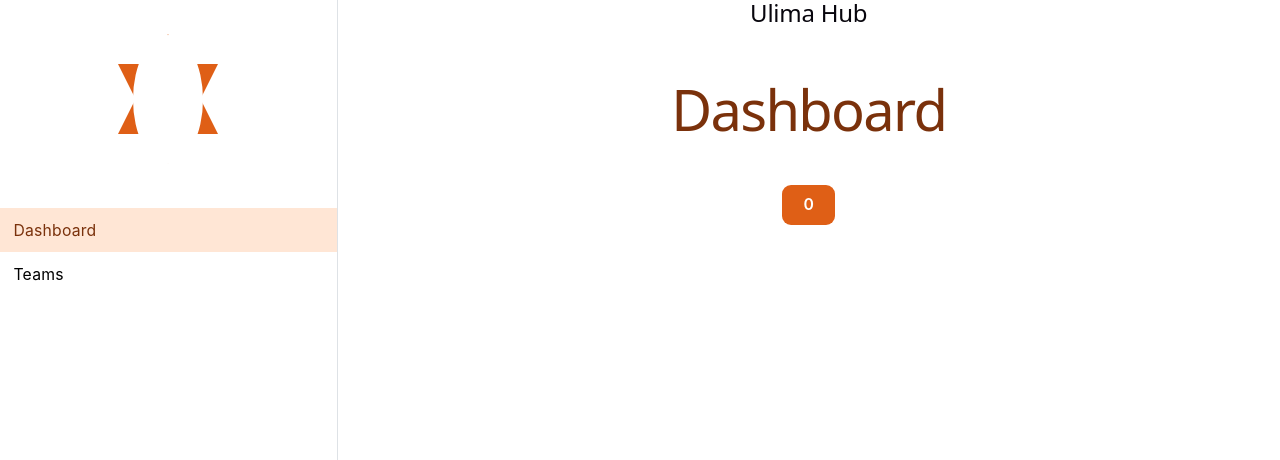
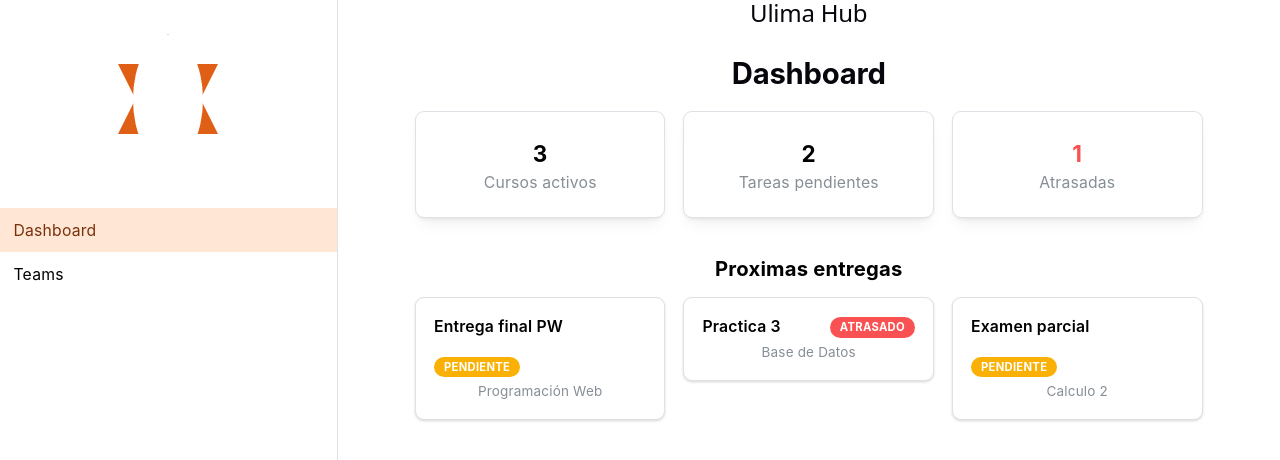
Before and after one commit to AngelZC790347/UlimaHub, a React (Vite) app: page / in a window 1280 px wide. Shown: the top 460 px of the page. Built offline with nearby package versions, Linux system fonts and the light colour scheme.

Commit message:
agregando paginas de tareas y cursos + mejora dashboard
Co-Authored-By: rasec100 <cesar@nunez.pe>

```diff
--- /dev/null
+++ b/src/pages/courses/index.tsx
@@ -0,0 +1,87 @@
+import { Badge, Card, Grid, Group, Stack, Text, Title } from '@mantine/core';
+
+// cursos de ejemplo, despues esto vendria del backend
+const listaCursos = [
+  {
+    id: 1,
+    nombre: 'Programación Web',
+    profe: 'Ing. Ramirez',
+    creditos: 4,
+    horario: 'Lun / Mie 10:00am',
+    ciclo: 7,
+  },
+  {
+    id: 2,
+    nombre: 'Base de Datos',
+    profe: 'Ing. Torres',
+    creditos: 3,
+    horario: 'Mar / Jue 8:00am',
+    ciclo: 6,
+  },
+  {
+    id: 3,
+    nombre: 'Calculo 2',
+    profe: 'Dr. Mendoza',
+    creditos: 4,
+    horario: 'Lun / Mie / Vie 7:00am',
+    ciclo: 3,
+  },
+  {
+    id: 4,
+    nombre: 'Economía',
+    profe: 'Lic. Flores',
+    creditos: 3,
+    horario: 'Mar / Jue 2:00pm',
+    ciclo: 4,
+  },
+  {
+    id: 5,
+    nombre: 'Comunicación',
+    profe: 'Lic. Vargas',
+    creditos: 2,
+    horario: 'Vie 10:00am',
+    ciclo: 2,
+  },
+];
+
+const CoursesPage = () => {
+  return (
+    <div style={{ padding: '20px' }}>
+      <Title order={2} mb="md">
+        Mis Cursos
+      </Title>
+
+      <Grid>
+        {listaCursos.map((curso) => (
+          <Grid.Col key={curso.id} span={{ base: 12, sm: 6, md: 4 }}>
+            <Card shadow="sm" padding="lg" radius="md" withBorder h="100%">
+              <Stack gap="xs">
+                <Text fw={700} size="lg">
+                  {curso.nombre}
+                </Text>
+
+                <Text size="sm" c="dimmed">
+                  {curso.profe}
+                </Text>
+
+                <Text size="sm">{curso.horario}</Text>
+
+                {/* creditos y ciclo */}
+                <Group gap="xs" mt="auto">
+                  <Badge variant="light" color="brand" size="sm">
+                    {curso.creditos} créditos
+                  </Badge>
+                  <Badge variant="light" color="neutral" size="sm">
+                    Ciclo {curso.ciclo}
+                  </Badge>
+                </Group>
+              </Stack>
+            </Card>
+          </Grid.Col>
+        ))}
+      </Grid>
+    </div>
+  );
+};
+
+export default CoursesPage;
--- a/src/pages/dashboard/inde.tsx
+++ b/src/pages/dashboard/inde.tsx
@@ -1,14 +1,96 @@
-import { Button } from '@mantine/core';
-import { useState } from 'react';
+import { Badge, Card, Grid, Group, Text, Title } from '@mantine/core';
+
+// datos de prueba mientras no hay backend
+const listaCursos = [
+  { id: 1, nombre: 'Programación Web', creditos: 4 },
+  { id: 2, nombre: 'Base de Datos', creditos: 3 },
+  { id: 3, nombre: 'Calculo 2', creditos: 4 },
+];
+
+const tareasProximas = [
+  {
+    id: 1,
+    titulo: 'Entrega final PW',
+    curso: 'Programación Web',
+    estado: 'pendiente',
+  },
+  { id: 2, titulo: 'Practica 3', curso: 'Base de Datos', estado: 'atrasado' },
+  { id: 3, titulo: 'Examen parcial', curso: 'Calculo 2', estado: 'pendiente' },
+];
+
+// devuelve el color segun el estado de la tarea
+function getColorEstado(estado: string) {
+  if (estado === 'pendiente') return 'yellow';
+  if (estado === 'atrasado') return 'red';
+  return 'green';
+}
 
 const DashBoardPage = () => {
-  const [counter, setCounter] = useState(0);
   return (
-    <div className="dashboard">
-      <h1 style={{ color: 'var(--mantine-primary-color-light-color)' }}>
+    <div style={{ padding: '20px' }}>
+      <Title order={2} mb="md">
         Dashboard
-      </h1>
-      <Button onClick={() => setCounter(counter + 1)}>{counter}</Button>
+      </Title>
+
+      {/* resumen rapido arriba */}
+      <Grid mb="xl">
+        <Grid.Col span={{ base: 12, sm: 4 }}>
+          <Card shadow="sm" padding="lg" radius="md" withBorder>
+            <Text fw={700} size="xl">
+              {listaCursos.length}
+            </Text>
+            <Text c="dimmed" size="sm">
+              Cursos activos
+            </Text>
+          </Card>
+        </Grid.Col>
+
+        <Grid.Col span={{ base: 12, sm: 4 }}>
+          <Card shadow="sm" padding="lg" radius="md" withBorder>
+            <Text fw={700} size="xl">
+              {tareasProximas.filter((t) => t.estado === 'pendiente').length}
+            </Text>
+            <Text c="dimmed" size="sm">
+              Tareas pendientes
+            </Text>
+          </Card>
+        </Grid.Col>
+
+        <Grid.Col span={{ base: 12, sm: 4 }}>
+          <Card shadow="sm" padding="lg" radius="md" withBorder>
+            <Text fw={700} size="xl" c="red">
+              {tareasProximas.filter((t) => t.estado === 'atrasado').length}
+            </Text>
+            <Text c="dimmed" size="sm">
+              Atrasadas
+            </Text>
+          </Card>
+        </Grid.Col>
+      </Grid>
+
+      {/* lista de tareas proximas */}
+      <Title order={4} mb="sm">
+        Proximas entregas
+      </Title>
+      <Grid>
+        {tareasProximas.map((tarea) => (
+          <Grid.Col key={tarea.id} span={{ base: 12, sm: 6, md: 4 }}>
+            <Card shadow="xs" padding="md" radius="md" withBorder>
+              <Group justify="space-between" mb={4}>
+                <Text fw={600} size="sm">
+                  {tarea.titulo}
+                </Text>
+                <Badge color={getColorEstado(tarea.estado)} size="sm">
+                  {tarea.estado}
+                </Badge>
+              </Group>
+              <Text c="dimmed" size="xs">
+                {tarea.curso}
+              </Text>
+            </Card>
+          </Grid.Col>
+        ))}
+      </Grid>
     </div>
   );
 };
--- /dev/null
+++ b/src/pages/tasks/index.tsx
@@ -0,0 +1,148 @@
+import { useState } from 'react';
+import { Badge, Button, Card, Group, Stack, Text, Title } from '@mantine/core';
+
+// tipos posibles de estado
+type EstadoTarea = 'pendiente' | 'entregado' | 'atrasado';
+
+interface Tarea {
+  id: number;
+  titulo: string;
+  curso: string;
+  fecha: string;
+  estado: EstadoTarea;
+}
+
+// info de prueba
+const todasLasTareas: Tarea[] = [
+  {
+    id: 1,
+    titulo: 'Entrega final proyecto web',
+    curso: 'Programación Web',
+    fecha: '2026-06-10',
+    estado: 'pendiente',
+  },
+  {
+    id: 2,
+    titulo: 'Practica laboratorio 3',
+    curso: 'Base de Datos',
+    fecha: '2026-05-28',
+    estado: 'atrasado',
+  },
+  {
+    id: 3,
+    titulo: 'Trabajo grupal economia',
+    curso: 'Economía',
+    fecha: '2026-06-15',
+    estado: 'pendiente',
+  },
+  {
+    id: 4,
+    titulo: 'Quiz semana 8',
+    curso: 'Calculo 2',
+    fecha: '2026-05-20',
+    estado: 'entregado',
+  },
+  {
+    id: 5,
+    titulo: 'Informe de lectura',
+    curso: 'Comunicación',
+    fecha: '2026-05-25',
+    estado: 'entregado',
+  },
+  {
+    id: 6,
+    titulo: 'Ejercicios cap 5',
+    curso: 'Calculo 2',
+    fecha: '2026-06-01',
+    estado: 'pendiente',
+  },
+];
+
+function colorPorEstado(estado: EstadoTarea) {
+  const colores = {
+    pendiente: 'yellow',
+    entregado: 'green',
+    atrasado: 'red',
+  };
+  return colores[estado];
+}
+
+const TasksPage = () => {
+  // filtro activo, por defecto muestra todo
+  const [filtroActivo, setFiltroActivo] = useState<EstadoTarea | 'todos'>(
+    'todos'
+  );
+
+  const tareasFiltradas =
+    filtroActivo === 'todos'
+      ? todasLasTareas
+      : todasLasTareas.filter((t) => t.estado === filtroActivo);
+
+  return (
+    <div style={{ padding: '20px' }}>
+      <Title order={2} mb="md">
+        Mis Tareas
+      </Title>
+
+      {/* botones para filtrar */}
+      <Group mb="lg">
+        <Button
+          variant={filtroActivo === 'todos' ? 'filled' : 'outline'}
+          size="xs"
+          onClick={() => setFiltroActivo('todos')}
+        >
+          Todas
+        </Button>
+        <Button
+          variant={filtroActivo === 'pendiente' ? 'filled' : 'outline'}
+          color="yellow"
+          size="xs"
+          onClick={() => setFiltroActivo('pendiente')}
+        >
+          Pendientes
+        </Button>
+        <Button
+          variant={filtroActivo === 'atrasado' ? 'filled' : 'outline'}
+          color="red"
+          size="xs"
+          onClick={() => setFiltroActivo('atrasado')}
+        >
+          Atrasadas
+        </Button>
+        <Button
+          variant={filtroActivo === 'entregado' ? 'filled' : 'outline'}
+          color="green"
+          size="xs"
+          onClick={() => setFiltroActivo('entregado')}
+        >
+          Entregadas
+        </Button>
+      </Group>
+
+      <Stack gap="sm">
+        {tareasFiltradas.map((tarea) => (
+          <Card key={tarea.id} shadow="xs" padding="md" radius="md" withBorder>
+            <Group justify="space-between">
+              <div>
+                <Text fw={600}>{tarea.titulo}</Text>
+                <Text size="xs" c="dimmed">
+                  {tarea.curso} · vence {tarea.fecha}
+                </Text>
+              </div>
+              <Badge color={colorPorEstado(tarea.estado)}>{tarea.estado}</Badge>
+            </Group>
+          </Card>
+        ))}
+
+        {/* si no hay resultados con ese filtro */}
+        {tareasFiltradas.length === 0 && (
+          <Text c="dimmed" ta="center" mt="xl">
+            No hay tareas en esta categoria
+          </Text>
+        )}
+      </Stack>
+    </div>
+  );
+};
+
+export default TasksPage;
```
Also changed, not shown: src/app/router.ts (+11 -0 lines), 1 other file (tests, documents, lock files or other folders).
